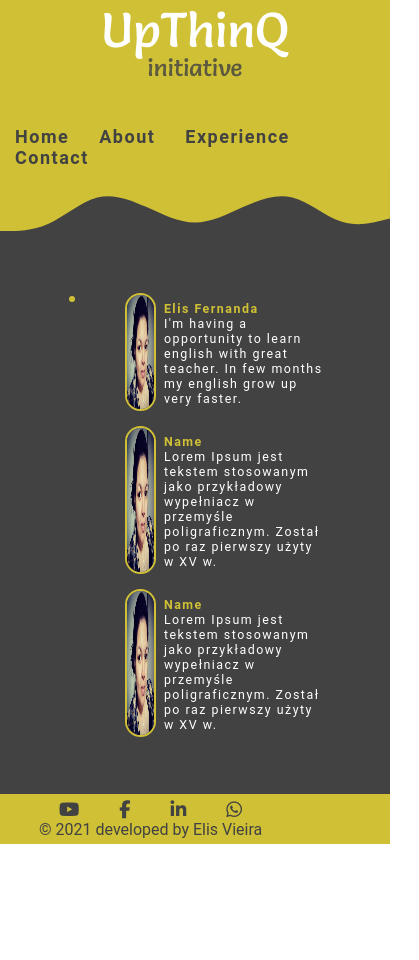
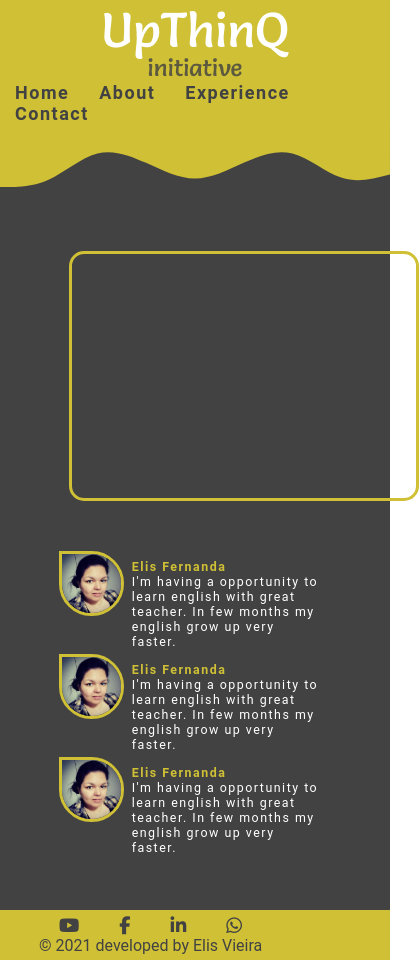
Before and after one commit to elisses/Kalike, a React (Create React App) app: page /experience in a window 390 px wide. Shown: the whole page, 419 px wide, since content can reach past the window. Before the commit the page ends 844 px from the top, so only its background shows below. Built offline with nearby package versions, Linux system fonts and the light colour scheme.

Commit message:
responsive mobile

```diff
--- a/src/pages/About.css
+++ b/src/pages/About.css
@@ -59,3 +59,38 @@
     transform: rotate(-10deg);
     border: 3px solid #CFC036;
 }
+
+@media all and (max-width: 480px) {
+    .wrapper_about {
+        flex-direction: column;
+    }
+
+.about_picture {
+    flex-direction: row;
+    flex-direction: column;
+}
+
+.about_picture .img_01 {
+    display: flex;
+    justify-content: center;
+}
+
+.about_picture .img_01 img{
+    transform: rotate(0deg);
+    margin-right: 0px;
+}
+.about_picture .img_02 img{
+    width: 100%;
+    transform: rotate(0deg);
+}
+
+.about_picture .img_03 img{
+    display: none;
+}
+
+
+.about_picture .img_04 img{
+    display: none;
+}
+
+}
--- a/src/pages/Experience.css
+++ b/src/pages/Experience.css
@@ -46,8 +46,23 @@
     color: #CFC036;
 }
 
+.picture_client{
+    width: 250px;
+}
+
 .client img{
-    width: 15%;
-    border: 2px solid #CFC036;
-    border-radius: 50px;
+    width: 100%;
+    border: 3px solid #CFC036;
+    border-radius: 0 50% 50% 50%;
 }
+
+@media all and (max-width: 480px) {
+    .wrapper_experience {
+
+        flex-direction: column;
+    }
+    .youtube {
+        width: 350px;
+        height: 250px;
+    }
+}
--- a/src/pages/Experience.js
+++ b/src/pages/Experience.js
@@ -27,7 +27,9 @@ const Experience = () => {
             </div>
             <div className='fedback'>
                 <div className='client'>
-                    <img src={Client} alt='#' />
+                    <div className='picture_client'>
+                        <img src={Client} alt='#' />
+                    </div>
                     <div className='client_fed'>
                         <p>Elis Fernanda</p>
                         <p>
@@ -37,26 +39,29 @@ const Experience = () => {
 
                 </div>
                 <div className='client'>
-                    <img src={Client} alt='#' />
+                    <div className='picture_client'>
+                        <img src={Client} alt='#' />
+                    </div>
                     <div className='client_fed'>
-                        <p>Name</p>
+                        <p>Elis Fernanda</p>
                         <p>
-                            Lorem Ipsum jest tekstem stosowanym jako przykładowy
-                            wypełniacz w przemyśle poligraficznym. Został po raz pierwszy użyty w XV w.
+                            I'm having a opportunity to learn english with great teacher. In few months my english grow up very faster.
                         </p>
                     </div>
+
                 </div>
                 <div className='client'>
-                    <img src={Client} alt='#' />
+                    <div className='picture_client'>
+                        <img src={Client} alt='#' />
+                    </div>
                     <div className='client_fed'>
-                        <p>Name</p>
+                        <p>Elis Fernanda</p>
                         <p>
-                            Lorem Ipsum jest tekstem stosowanym jako przykładowy
-                            wypełniacz w przemyśle poligraficznym. Został po raz pierwszy użyty w XV w.
+                            I'm having a opportunity to learn english with great teacher. In few months my english grow up very faster.
                         </p>
                     </div>
+
                 </div>
-
             </div>
 
         </div>
--- a/src/pages/Home.css
+++ b/src/pages/Home.css
@@ -73,80 +73,18 @@
     height: 100%;
 }
 
-@media screen and (min-width: 480px) {
+@media all and (max-width: 480px)  {
+    .home_text {
+        padding: 15px;
+        text-align: center;
+    }
+    .home_text ul{
 
+       text-align: center;
+    }
+    .home_text ul li {
+
+        font-size: 15px;
+        padding: 0px 10px;
+    }
 }
-
-/* .wrapper {
-    display: flex;
-    justify-content: space-around;
-    align-items: flex-start;
-    background-color:#424242;
-    flex-wrap: wrap;
-    padding:30px 10%;
-    height: 100vh;
-}
-
-.home_text {
-    display: flex;
-    flex-direction: column;
-    flex: 1;
-    padding: 30px;
-    letter-spacing: 1.5px;
-}
-.home_text p {
-   padding: 15px;
-    font-size: 45px;
-    color: #fff;
-
-}
-
-.home_text p:nth-child(1){
-    font-size: 50px;
-}
-
-.home_text p:nth-child(3){
-    font-size: 40px;
-}
-
-.footer_components ul{
-    display: flex;
-    flex-direction: row;
-    justify-content: center;
-}
-
-.home_text ul li {
-    display: inline-block;
-    padding: 0px 20px;
-    font-size: 30px;
-}
-
-.home_text a i{
-    cursor: pointer;
-    color:#ffffff;
-}
-
-.home_text a i:hover {
-    color: #CFC036;
-}
-
-.home_img {
-    display: flex;
-    justify-content: flex-end;
-}
-
-.img_Kalike {
-    width: 100%;
-    height: 100%;
-    background-color: #CFC036;
-    display: flex;
-    justify-content: center;
-    align-items: center;
-    border-radius: 10px;
-
-}
-
-.img_Kalike img {
-    width: 100%;
-    height: 100%;
-} */
```
